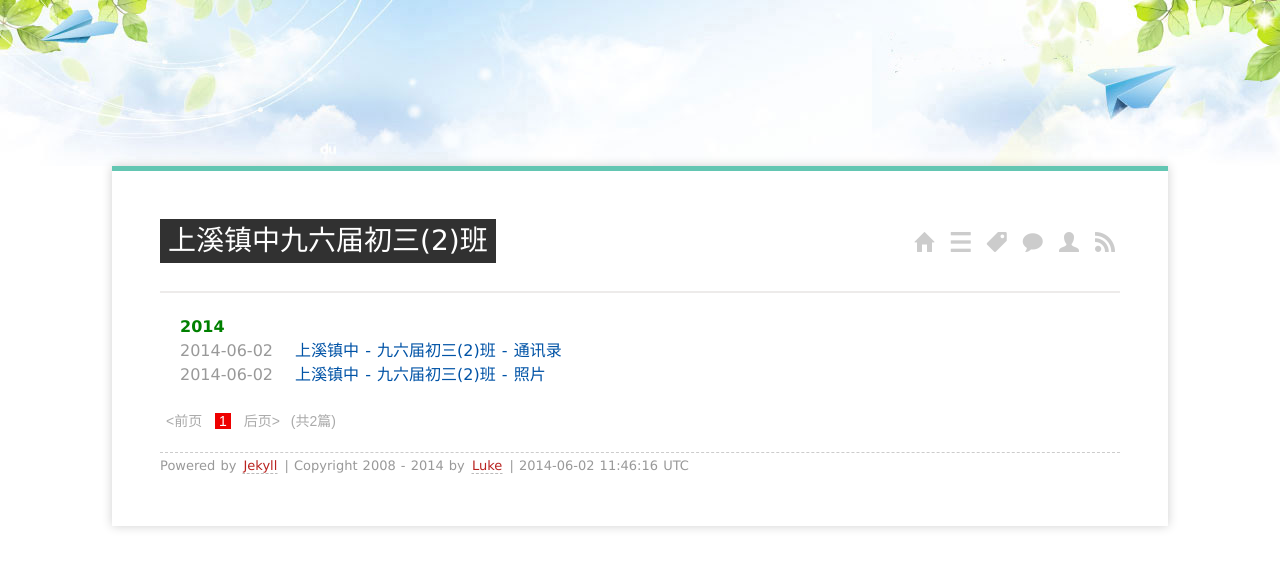
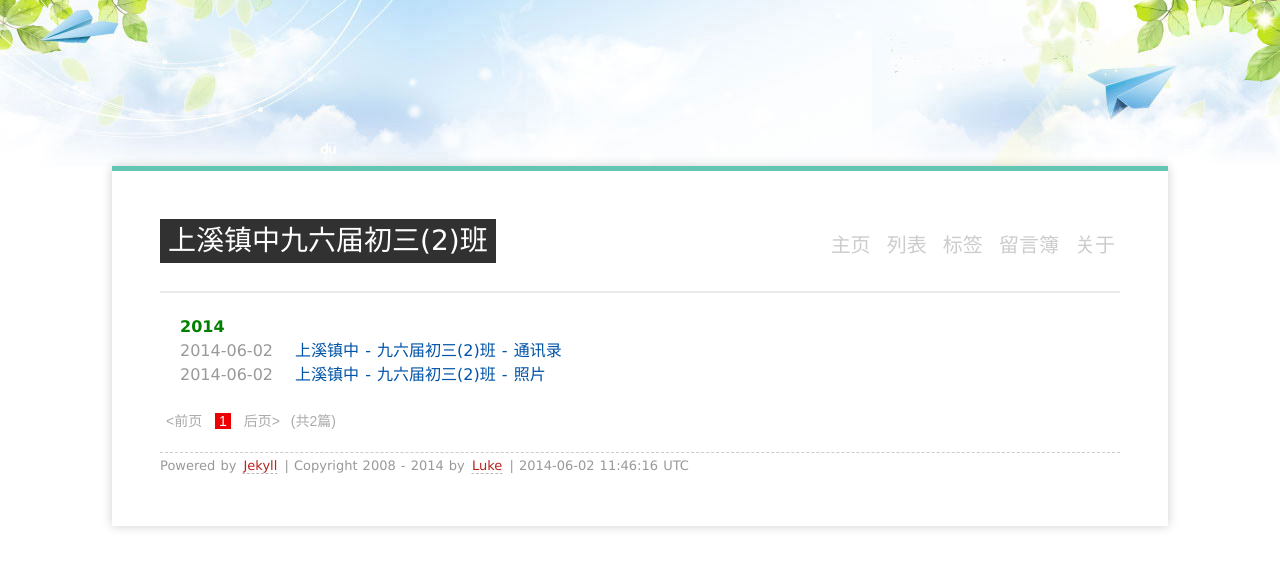
Before and after one commit to shangxi2ban/shangxi2ban.github.io, a Jekyll site: the page built from index.html, in a window 1280 px wide. Shown: the top 568 px of the page. Built offline with Jekyll 4.4.1, drawn with Linux system fonts in a browser that asks for light colours; Markdown is read by kramdown in place of the engine named in the settings; the list of posts is cut into pages by our own code.

Commit message:
daily updates

```diff
--- a/_layouts/default.html
+++ b/_layouts/default.html
@@ -19,12 +19,11 @@
       <div id="main" role="main">
         <header>
         <div class="buttons">
-          <a href="/" class="ss-icon" title="Go to homepage">home</a>
-          <a href="/categories" class="ss-icon" title="Category" >list</a>
-          <a href="/tags" class="ss-icon" title="Tag Cloud" >tags</a>
-          <a href="/guestbook" class="ss-icon" title="Guest Book" >talk</a>
-          <a href="/about" class="ss-icon" title="About" >user</a>
-          <a href="/feed" class="ss-icon" title="Subscribe by RSS" >rss</a>
+          <a href="/" class="ss-icon" title="Go to homepage">主页</a>
+          <a href="/categories" class="ss-icon" title="Category" >列表</a>
+          <a href="/tags" class="ss-icon" title="Tag Cloud" >标签</a>
+          <a href="/guestbook" class="ss-icon" title="Guest Book" >留言簿</a>
+          <a href="/about" class="ss-icon" title="About" >关于</a>
         </div>
         <h1>{{ page.title }}</h1>
         </header>
```
